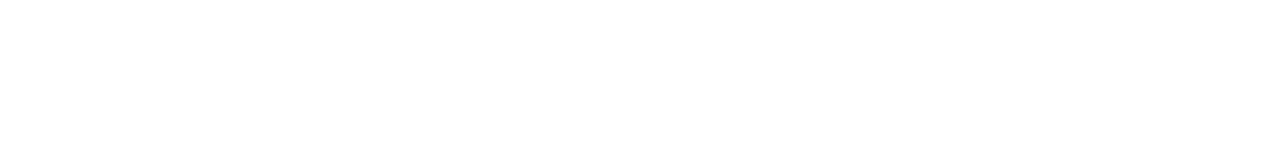
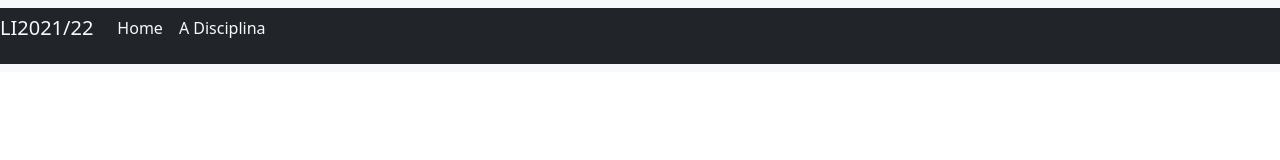
Before and after one commit to NexusTK2705/LI2021-teste, a plain HTML site: page index.html in a window 1280 px wide. Drawn offline with nearby package versions, Linux system fonts and the light colour scheme.

Commit message:
4ª Tarefa

```diff
--- a/index.html
+++ b/index.html
@@ -8,7 +8,22 @@
     <link href="https://cdn.jsdelivr.net/npm/bootstrap@5.1.3/dist/css/bootstrap.min.css" rel="stylesheet" integrity="sha384-1BmE4kWBq78iYhFldvKuhfTAU6auU8tT94WrHftjDbrCEXSU1oBoqyl2QvZ6jIW3" crossorigin="anonymous">
 </head>
 <body>
-
+    <nav class="navbar navbar-expand-lg navbar-light bg-light">
+        <div class="d-flex w-100 text-light bg-dark">
+          <a class="navbar-brand" href="#"><p class="text-light bg-dark">LI2021/22</p></a>
+          <div class="collapse navbar-collapse" id="navbarNav">
+            <ul class="navbar-nav">
+              <div class="d-flex flex-row">
+                <li class="nav-item">
+                <a class="nav-link active" aria-current="page" href="#"><p class="text-light bg-dark">Home</p></a>
+              </li>
+              <li class="nav-item">
+                <a class="nav-link" href="#"><p class="text-light bg-dark">A Disciplina</p></a>
+            </div>
+            </ul>
+          </div>
+        </div>
+      </nav>
 </body>
 
 <!-- JavaScript Bundle with Popper -->
```
